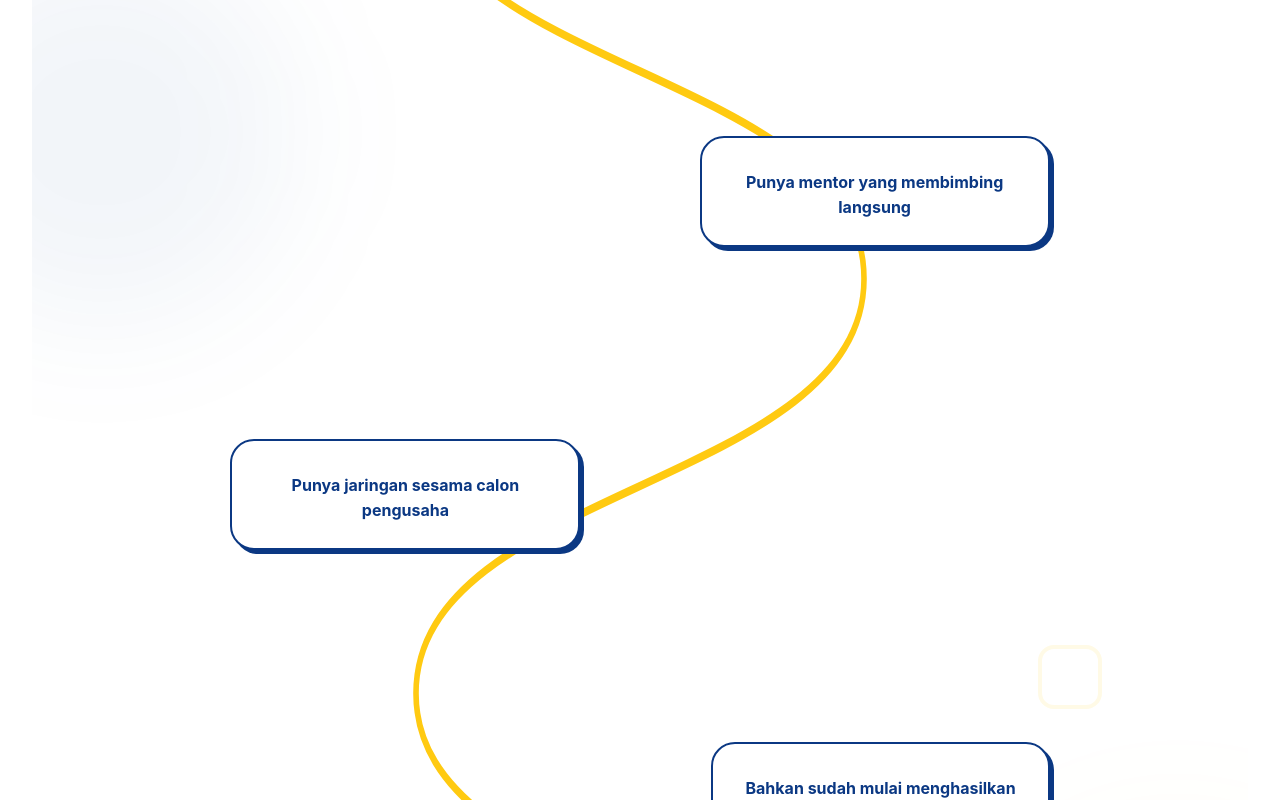
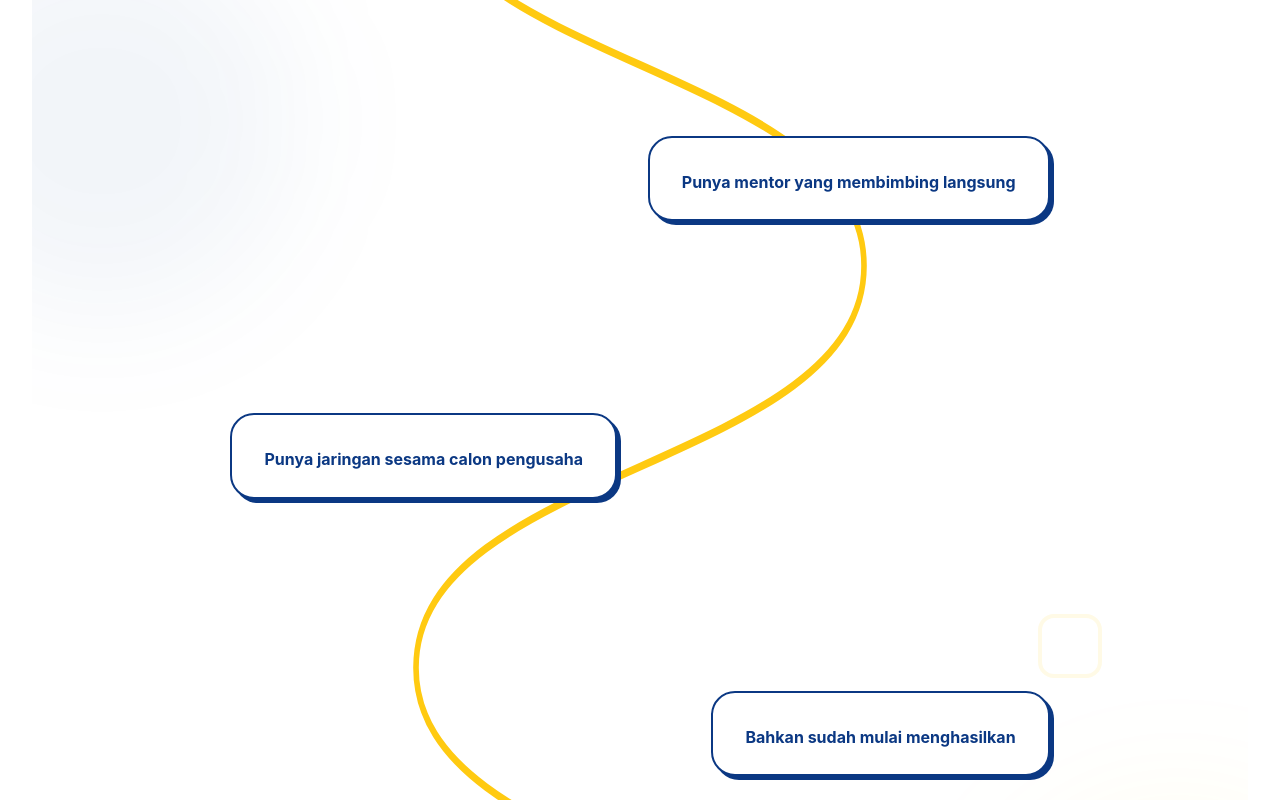
Before and after one commit to projectdanz/LP-pondokEntrepreneur, a React (Vite) app: page / in a window 1280 px wide. Shown: the part 1320-2120 px from the top of the page. Built offline with nearby package versions, Linux system fonts and the light colour scheme.

Commit message:
refactor: reimplement navigation as a vertical dot system with scroll tracking and update page sections accordingly.

```diff
--- a/src/components/Card.jsx
+++ b/src/components/Card.jsx
@@ -7,6 +7,7 @@ export default function Card({
   title,
   alignButton = "right", // side-right, side-left, bottom-center, right, left
   boxOffset = "right", // right, left (for simple variant)
+  className = "",
   children,
 }) {
   const [open, setOpen] = useState(false);
@@ -55,6 +56,7 @@ export default function Card({
                     ${isSideLayout ? "card-side-layout" : ""}
                     ${isBottomCenter ? "card-bottom-center-layout" : ""}
                     ${variant === "content" ? "border-2 border-[#0e489b]/10" : ""}
+                    ${className}
                 `}
       >
         {/* Side Left Button */}
--- a/src/components/styles/CardStyle.css
+++ b/src/components/styles/CardStyle.css
@@ -175,10 +175,14 @@
 /* Path item specific styles */
 .card-path-item {
     border: 2px solid #0b3883;
-    min-width: 280px;
-    max-width: 350px;
+    width: 100%;
     background: white;
     box-shadow: 4px 4px 0px #0b3883;
+    display: flex;
+    flex-direction: column;
+    align-items: center;
+    justify-content: center;
+    text-align: center;
 }
 
 .card-path-item:hover {
@@ -189,4 +193,8 @@
 .card-path-item .card-body {
     color: #0b3883;
     font-weight: 700;
+    display: flex;
+    flex-direction: column;
+    align-items: center;
+    justify-content: center;
 }
```
